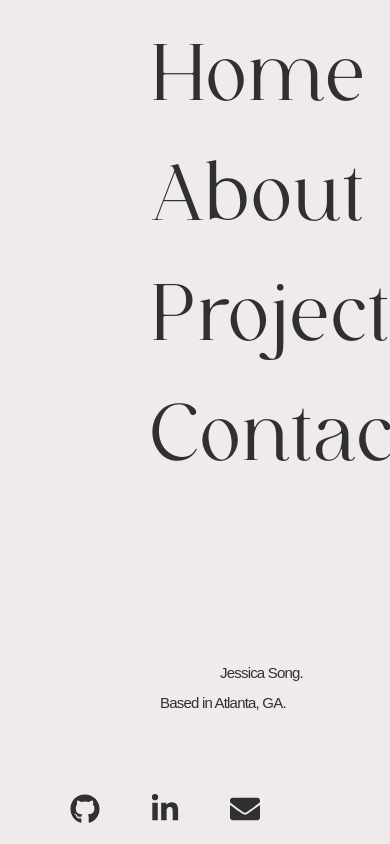
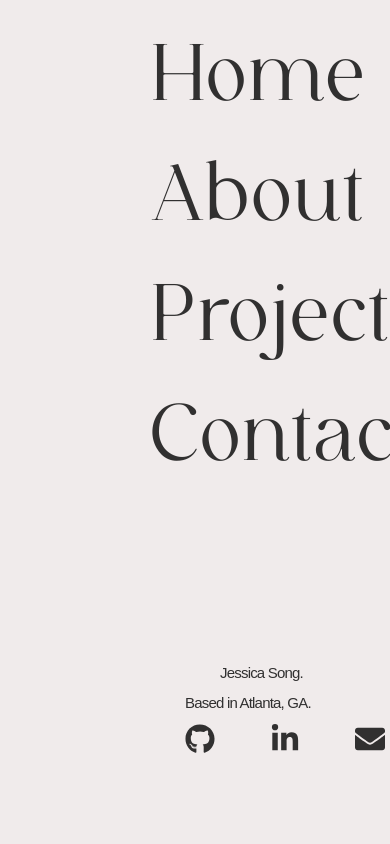
Before and after one commit to jsong73/js-portfolio, a React (Create React App) app: page / in a window 390 px wide. Shown: the top 844 px of the page. Built offline with nearby package versions, Linux system fonts and the light colour scheme; a web font is replaced by a local one.

Commit message:
fixing media queries

```diff
--- a/src/App.css
+++ b/src/App.css
@@ -321,22 +321,22 @@ body{
     }
     #location{
         text-align: center;
-        left: 160px;
+        left: 185px;
         bottom: 130px;
     }
     #github-icon{
         text-align: center;
-        left: 70px;
-        bottom:20px;
+        left: 185px;
+        bottom: 90px;
     }
     #linkedin-icon{
         text-align: center;
-        left: 150px;
-        bottom:20px;
+        left: 270px;
+        bottom: 90px;
     }
     #email-icon{
         text-align: center;
-        left: 230px;
-        bottom:20px;
+        left: 355px;
+        bottom: 90px;
     }
 }
```
